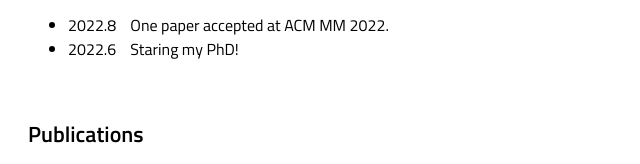
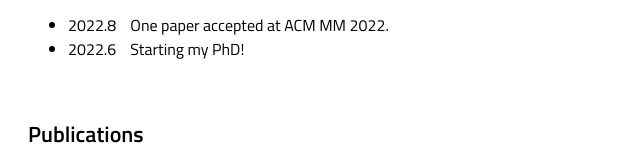
Before and after one commit to ruihoo/ruihoo.github.io, a plain HTML site: page index.html in a window 1280 px wide. Shown: the part 560-724 px from the top of the page, 232-872 px from the left. Drawn offline with Linux system fonts and the light colour scheme.

Commit message:
fix typo

```diff
--- a/index.html
+++ b/index.html
@@ -64,7 +64,7 @@
           <sectionheading id="news">News</sectionheading>
           <ul>
               <li>2022.8 &nbsp;&nbsp; One paper accepted at ACM MM 2022.</li>
-              <li>2022.6 &nbsp;&nbsp; Staring my PhD!</li>
+              <li>2022.6 &nbsp;&nbsp; Starting my PhD!</li>
           </ul>
         </td>
       </tr>
```
